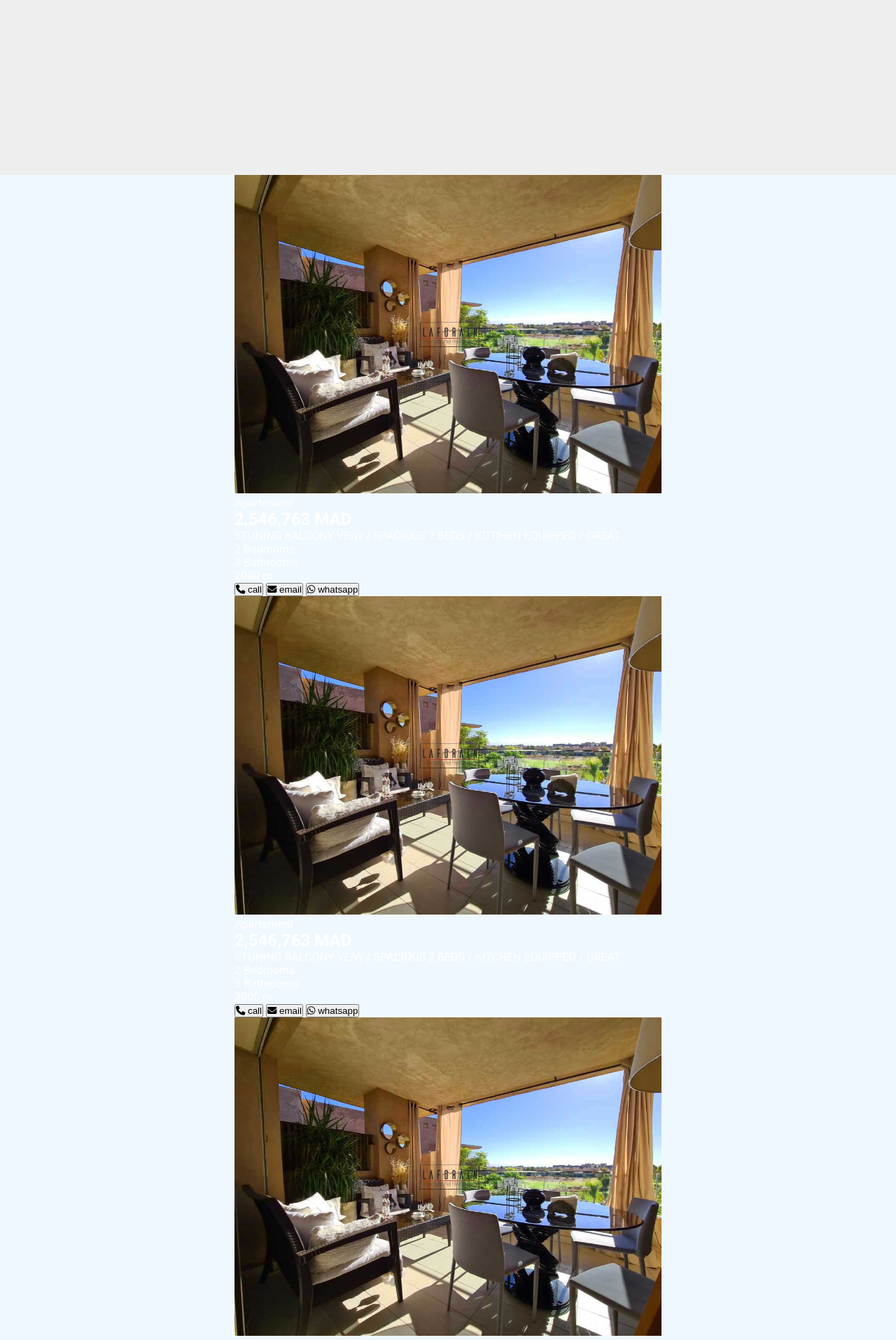
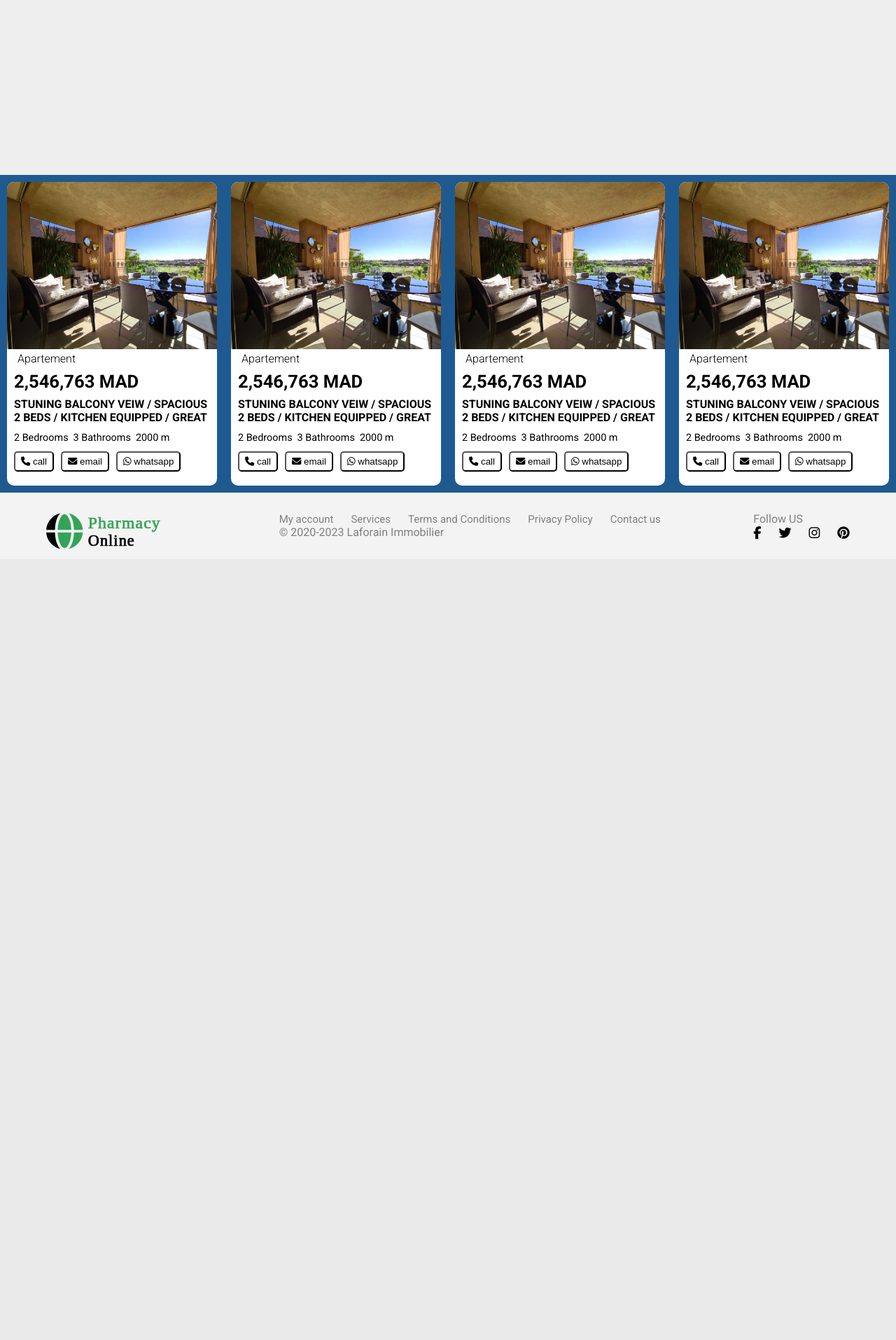
Before and after one commit to medLmtToInfinity/Laforain_Immobilier, a PHP site: page / in a window 1280 px wide. Shown: the part 550-2465 px from the top of the page at 70% size. After the commit the page ends 1335 px from the top, so only its background shows below. Run offline with PHP 8.4, Linux system fonts and the light colour scheme; some libraries are stand-ins or nearby versions.

Commit message:
Slider Again
adding some style to the slider

```diff
--- a/Views/css/style.css
+++ b/Views/css/style.css
@@ -6,7 +6,7 @@
     padding: 0;
     box-sizing: border-box;
     list-style: none;
-  text-decoration: none;
+    text-decoration: none;
 }
 
 body {
@@ -143,12 +143,73 @@ a {
 }
 
 /*slider*/
+
+.catalog-slider{
+    color: black;
+}
+
 .slider-out{
     display: flex;
-    justify-content: space-around;
+    justify-content: center;
     align-items: center;
-    flex-wrap: wrap;
-    background-color: aliceblue;
+    /* gap: 1rem; */
+    /* flex-wrap: wrap; */
+    background-color: rgb(30, 90, 143);
+}
+
+.slider-in{
+    width: 20rem;
+    margin: 10px;
+    border-radius: 10px;
+    overflow: hidden;
+    background-color: #fff;
+}
+
+.img-item{
+    width: 20rem;
+}
+
+.img-item img{
+    width: 100%;
+}
+
+.slider-in-text{
+    padding: 0 10px 20px 10px;
+}
+
+.slider-btns{
+    display: flex;
+    align-items: center;
+    gap: 10px;
+    margin-top: 10px;
+}
+
+.slider-btn {
+    padding: 5px 8px;
+    border-radius: 5px;
+    background-color: white;
+}
+
+.slider-in-text h2{
+    margin: .5rem 0;
+    font-size: 1.6rem;
+}
+
+.slider-in-text ul{
+    display: flex;
+    align-items: center;
+    gap: 7px;
+    font-size: .9rem;
+    margin: .7rem 0;
+}
+
+.slider-in-text span{
+    font-weight: 300;
+    margin-left: 5px;
+}
+
+.slider-in-text p{
+    font-weight: 700;
 }
 
 /************ footer style ************ */
--- a/Views/index.html
+++ b/Views/index.html
@@ -72,9 +72,9 @@
 <section class="catalog-slider">
     <div class="slider-out">
         <div class="slider-in">
-            <div class="igm-item"><img src="images/Screenshot 2023-03-13 211435.png" alt=""></div>
-            <div class="text">
-                <p>Apartement</p>
+            <div class="img-item"><img src="images/Screenshot 2023-03-13 211435.png" alt=""></div>
+            <div class="slider-in-text">
+                <span>Apartement</span>
                 <h2>2,546,763 MAD</h2>
                 <p>STUNING BALCONY VEIW / SPACIOUS 2 BEDS / KITCHEN EQUIPPED / GREAT</p>
                 <ul>
@@ -83,15 +83,16 @@
                     <li>2000 m</li>
                 </ul>
                 <div class="slider-btns">
-                    <button><i class="fa-solid fa-phone"></i> call</button>
-                    <button><i class="fa-solid fa-envelope"></i></i> email</button>
-                    <button><i class="fa-brands fa-whatsapp"></i></i> whatsapp</button>
+                    <button class="slider-btn"><i class="fa-solid fa-phone"></i> call</button>
+                    <button class="slider-btn"><i class="fa-solid fa-envelope"></i></i> email</button>
+                    <button class="slider-btn"><i class="fa-brands fa-whatsapp"></i></i> whatsapp</button>
+                </div>
             </div>
         </div>
-    <div class="slider-in">
-            <div class="igm-item"><img src="images/Screenshot 2023-03-13 211435.png" alt=""></div>
-            <div class="text">
-                <p>Apartement</p>
+        <div class="slider-in">
+            <div class="img-item"><img src="images/Screenshot 2023-03-13 211435.png" alt=""></div>
+            <div class="slider-in-text">
+                <span>Apartement</span>
                 <h2>2,546,763 MAD</h2>
                 <p>STUNING BALCONY VEIW / SPACIOUS 2 BEDS / KITCHEN EQUIPPED / GREAT</p>
                 <ul>
@@ -100,15 +101,16 @@
                     <li>2000 m</li>
                 </ul>
                 <div class="slider-btns">
-                    <button><i class="fa-solid fa-phone"></i> call</button>
-                    <button><i class="fa-solid fa-envelope"></i></i> email</button>
-                    <button><i class="fa-brands fa-whatsapp"></i></i> whatsapp</button>
+                    <button class="slider-btn"><i class="fa-solid fa-phone"></i> call</button>
+                    <button class="slider-btn"><i class="fa-solid fa-envelope"></i></i> email</button>
+                    <button class="slider-btn"><i class="fa-brands fa-whatsapp"></i></i> whatsapp</button>
+                </div>
             </div>
         </div>
         <div class="slider-in">
-            <div class="igm-item"><img src="images/Screenshot 2023-03-13 211435.png" alt=""></div>
-            <div class="text">
-                <p>Apartement</p>
+            <div class="img-item"><img src="images/Screenshot 2023-03-13 211435.png" alt=""></div>
+            <div class="slider-in-text">
+                <span>Apartement</span>
                 <h2>2,546,763 MAD</h2>
                 <p>STUNING BALCONY VEIW / SPACIOUS 2 BEDS / KITCHEN EQUIPPED / GREAT</p>
                 <ul>
@@ -117,21 +119,33 @@
                     <li>2000 m</li>
                 </ul>
                 <div class="slider-btns">
-                    <button><i class="fa-solid fa-phone"></i> call</button>
-                    <button><i class="fa-solid fa-envelope"></i></i> email</button>
-                    <button><i class="fa-brands fa-whatsapp"></i></i> whatsapp</button>
+                    <button class="slider-btn"><i class="fa-solid fa-phone"></i> call</button>
+                    <button class="slider-btn"><i class="fa-solid fa-envelope"></i></i> email</button>
+                    <button class="slider-btn"><i class="fa-brands fa-whatsapp"></i></i> whatsapp</button>
+                </div>
+            </div>
+        </div>
+        <div class="slider-in">
+            <div class="img-item"><img src="images/Screenshot 2023-03-13 211435.png" alt=""></div>
+            <div class="slider-in-text">
+                <span>Apartement</span>
+                <h2>2,546,763 MAD</h2>
+                <p>STUNING BALCONY VEIW / SPACIOUS 2 BEDS / KITCHEN EQUIPPED / GREAT</p>
+                <ul>
+                    <li>2 Bedrooms</li>
+                    <li>3 Bathrooms</li>
+                    <li>2000 m</li>
+                </ul>
+                <div class="slider-btns">
+                    <button class="slider-btn"><i class="fa-solid fa-phone"></i> call</button>
+                    <button class="slider-btn"><i class="fa-solid fa-envelope"></i></i> email</button>
+                    <button class="slider-btn"><i class="fa-brands fa-whatsapp"></i></i> whatsapp</button>
+                </div>
             </div>
         </div>
     </div>
 </section>
-
     <!--             Featured real estate agencies                -->
-
-
-
-
-
-
 
     <!--                    footer                                 -->
    <footer class="footer-links">
```
